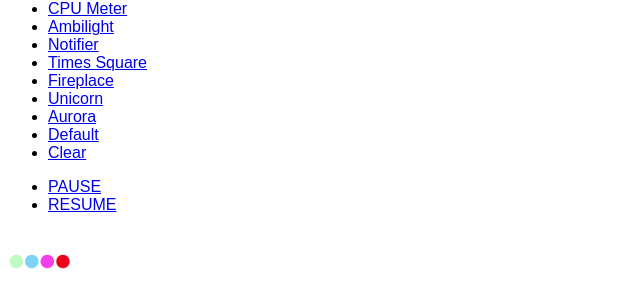
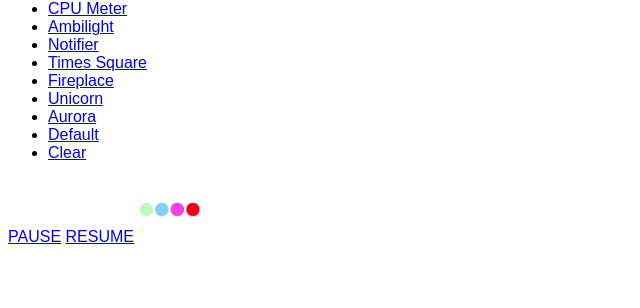
Before and after one commit to arvydas/blinkstick-node, a website: page examples/flex_stream/flex_stream_webserver.html in a window 1280 px wide. Shown: the part 66-374 px from the top of the page, without its empty margins (0-640 px from the left). Drawn offline with Linux system fonts and the light colour scheme.

Commit message:
Signed-off-by: dcerisano <dcerisano@standard3d.com>

```diff
--- a/examples/flex_stream/flex_stream_webserver.html
+++ b/examples/flex_stream/flex_stream_webserver.html
@@ -17,12 +17,10 @@
 			<li><a href="?example=default">Default</a>
 			<li><a href="?example=clear">Clear</a>
 		</ul>
-		<ul>
-			<li><a href="?example=stop">PAUSE</a>
-			<li><a href="?example=start">RESUME</a>
-		</ul>
-		<img style="width: 64px"
-		src="img/flex_stream.png" />
+		<a href="?example=stop">PAUSE</a>
+		<a href="?example=start">RESUME</a>
+
+		<img style="width: 64px" src="img/flex_stream.png" />
 	</font>
 </body>
 </html>
```
